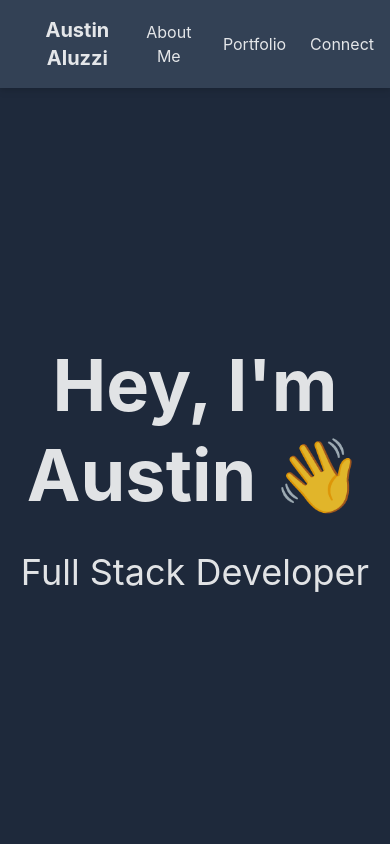
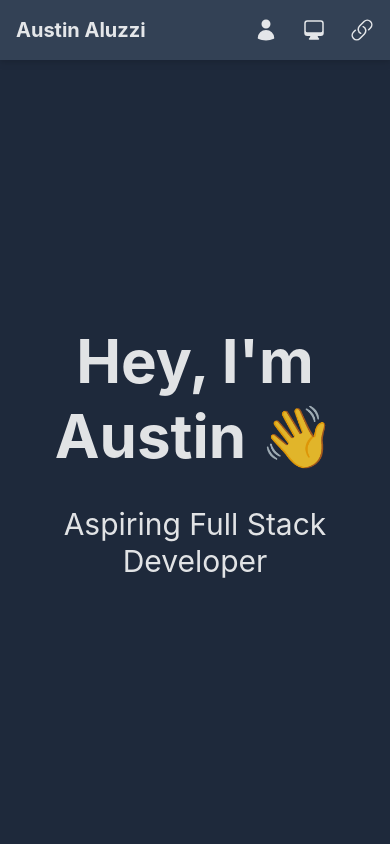
Before and after one commit to aaluzzi/personal-site, a React (Vite) app: page / in a window 390 px wide. Shown: the top 844 px of the page. Built offline with nearby package versions, Linux system fonts and the light colour scheme.

Commit message:
Display header icons instead of text on small displays

```diff
--- a/src/components/Header.jsx
+++ b/src/components/Header.jsx
@@ -1,12 +1,14 @@
+import { ComputerDesktopIcon, LinkIcon, UserIcon } from "@heroicons/react/24/solid";
+
 export default function Header() {
     return (
         <header className="bg-slate-700 drop-shadow-md">
           <nav className="mx-auto max-w-[1280px] flex-grow flex justify-between p-4">
             <div className="text-xl font-bold">Austin Aluzzi</div>
             <ul className="flex items-center justify-center gap-6">
-              <li><a href="#about-me">About Me</a></li>
-              <li><a href="#portfolio">Portfolio</a></li>
-              <li><a href="#connect">Connect</a></li>
+              <li><a href="#about-me"><UserIcon className="h-6 w-6 block md:hidden"/><span className="hidden md:block">About Me</span></a></li>
+              <li><a href="#portfolio"><ComputerDesktopIcon className="h-6 w-6 block md:hidden"/><span className="hidden md:block">Portfolio</span></a></li>
+              <li><a href="#connect"><LinkIcon className="h-6 w-6 block md:hidden"/><span className="hidden md:block">Connect</span></a></li>
             </ul>
           </nav>
         </header>
--- a/src/components/Hero.jsx
+++ b/src/components/Hero.jsx
@@ -1,8 +1,8 @@
 export default function Hero() {
     return (
         <section className="bg-slate-800 flex-grow flex flex-col items-center justify-center gap-8">
-            <h1 className="text-7xl font-bold leading-tight animate-rise1">Hey, I'm Austin <span className="inline-block animate-wave origin-bottom-right">👋</span></h1>
-            <p className="text-4xl animate-rise2">Full Stack Developer</p>
+            <h1 className="text-6xl md:text-7xl font-bold leading-tight animate-rise1">Hey, I'm Austin <span className="inline-block animate-wave origin-bottom-right">👋</span></h1>
+            <p className="text-3xl md:text-4xl leading-tight animate-rise2">Aspiring Full Stack Developer</p>
         </section>
     )
 }
```
